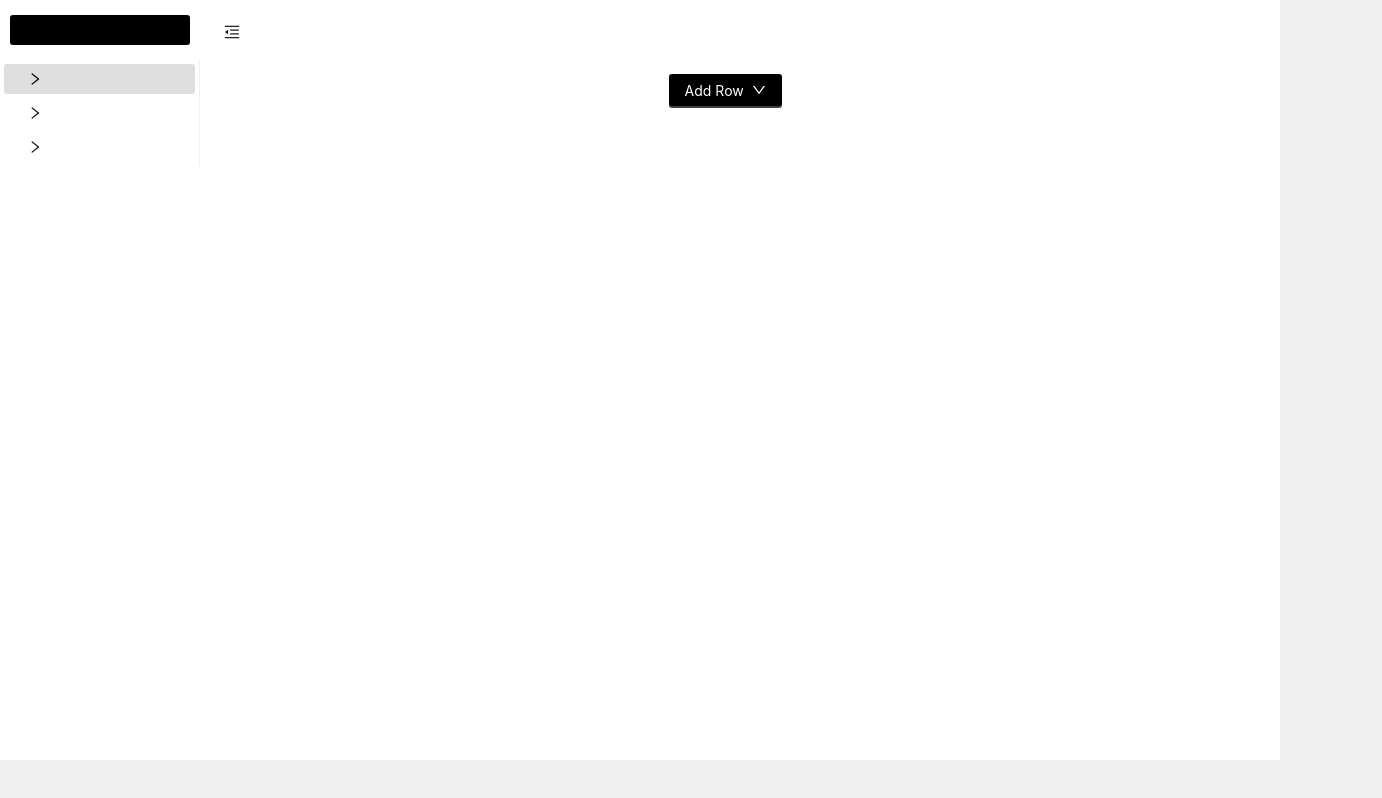
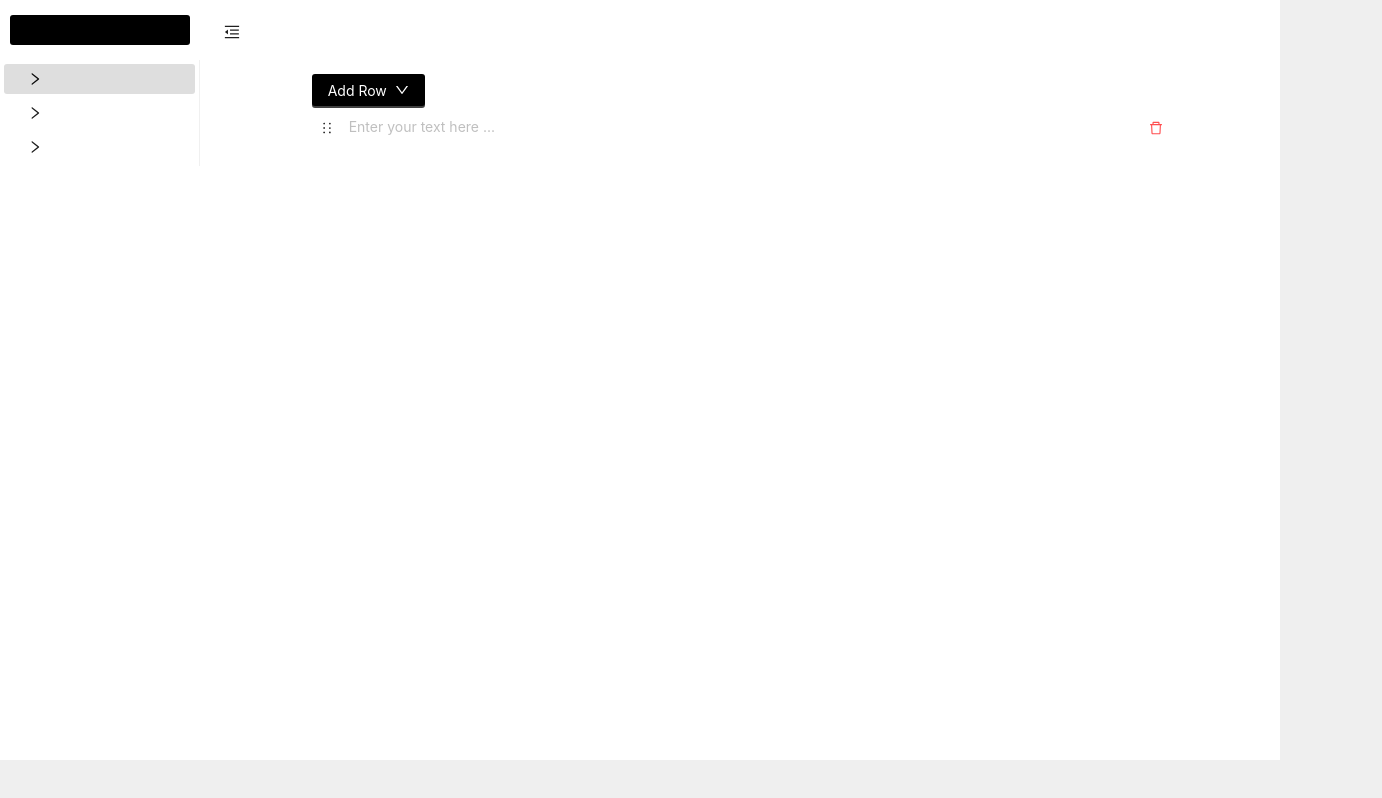
Before and after one commit to i4mdarshan/web-block-based-editor, a React (Create React App) app: page /home in a window 1280 px wide. Shown: the whole page, 1382 px wide, since content can reach past the window. Built offline with nearby package versions, Linux system fonts and the light colour scheme; the HTML template or start-up script is replaced by a standard one.

Commit message:
Input block component created

```diff
--- a/src/App.js
+++ b/src/App.js
@@ -27,6 +27,10 @@ const appTheme = {
     Select: {
       optionSelectedColor: "rgb(255, 255, 255)",
     },
+    TextArea: {
+      hoverBg: "rgb(23,23,23)",
+      hoverBorderColor: "rgb(255,255,255)",
+    },
   },
 };
 
--- a/src/components/Block/index.js
+++ b/src/components/Block/index.js
@@ -1,9 +1,41 @@
-import React from 'react'
+import React, { useState } from "react";
+import { Button, Col, Input, Row, Space } from "antd";
+import {
+  HolderOutlined,
+  DeleteOutlined,
+} from "@ant-design/icons";
+const { TextArea, Group } = Input;
 
-const index = () => {
+const index = ({ inputValue }) => {
+  // eslint-disable-next-line react-hooks/rules-of-hooks
+  const [value, setValue] = useState(inputValue);
   return (
-    <div>index</div>
-  )
-}
+    <div>
+      <Row>
+        <Space.Compact size='small' block>
+          <Col xs={24} md={24}>
+            <div
+              style={{
+                display: "flex",
+                justifyContent: "space-between",
+              }}
+            >
+              <Button type='text'>
+                <HolderOutlined />
+              </Button>
+              <TextArea
+                variant='borderless'
+                placeholder='Enter your text here ...'
+                onChange={(e) => setValue(e.target.value)}
+                autoSize
+              />
+              <Button type='text' icon={<DeleteOutlined />} danger/>
+            </div>
+          </Col>
+        </Space.Compact>
+      </Row>
+    </div>
+  );
+};
 
-export default index
+export default index;
--- a/src/components/index.js
+++ b/src/components/index.js
@@ -1 +1,2 @@
-export { default as Sidebar } from './Sidebar';
+export { default as Sidebar } from "./Sidebar";
+export { default as Block } from "./Block";
--- a/src/pages/Home.js
+++ b/src/pages/Home.js
@@ -1,56 +1,93 @@
-import React from "react";
+import React, { useState } from "react";
 import { Row, Col, Button, Dropdown, Space } from "antd";
-import { DownOutlined,FontSizeOutlined,AreaChartOutlined } from '@ant-design/icons';
+import {
+  DownOutlined,
+  FontSizeOutlined,
+  AreaChartOutlined,
+} from "@ant-design/icons";
+import { Block } from "../components";
 
 const Home = () => {
+  const newBlockRow = {
+    blockId: Date.now(),
+    blockContent: "",
+  };
+  const [blockRows, setBlockRows] = useState([
+    {
+      blockId: Date.now(),
+      blockContent: "",
+    },
+  ]);
 
-  const handleMenuClick = (e) => {
-    console.log('click', e);
+  const handleMenuClick = ({ key }) => {
+    switch (key) {
+      case "add-text":
+        setBlockRows([...blockRows, newBlockRow]);
+        break;
+      case "add-image":
+        console.log("Handle add-image row click!");
+        break;
+      default:
+        console.log("Handle invalid click!");
+    }
   };
+
   const items = [
     {
-      label: 'Add Text',
-      key: 'add-text',
+      label: "Add Text",
+      key: "add-text",
       icon: <FontSizeOutlined />,
     },
     {
-      label: 'Add Image',
-      key: 'add-image',
+      label: "Add Image",
+      key: "add-image",
       icon: <AreaChartOutlined />,
-    }
+    },
   ];
+
   const menuProps = {
     items,
     onClick: handleMenuClick,
   };
 
+  const renderBlockRows = () => {
+    return blockRows.map((block, index) => {
+      return <Block key={index} inputValue={block.blockContent} />;
+    });
+  };
+
   return (
     <>
       <Row>
-        <Col xs={2} md={2} lg={2}>
-
-        </Col>
-        <Col
-          xs={20}
-          md={20}
-          lg={20}
-        >
-          <Row >
-            <Col span={20} offset={10}>
+        <Col xs={0} md={2} lg={2}></Col>
+        <Col xs={24} md={20} lg={20}>
+          <Row
+            style={{
+              marginBottom: "10px",
+            }}
+          >
+            <Col span={20}>
               <Dropdown menu={menuProps}>
-                <Button type="primary">
+                <Button type='primary'>
                   <Space>
-                      Add Row
+                    Add Row
                     <DownOutlined />
                   </Space>
                 </Button>
               </Dropdown>
             </Col>
           </Row>
+          <Space
+            direction='vertical'
+            size='small'
+            style={{
+              display: "flex",
+            }}
+          >
+            {renderBlockRows()}
+          </Space>
         </Col>
-        <Col xs={2} md={2} lg={2}>
-
-        </Col>
+        <Col xs={0} md={2} lg={2}></Col>
       </Row>
     </>
   );
```
